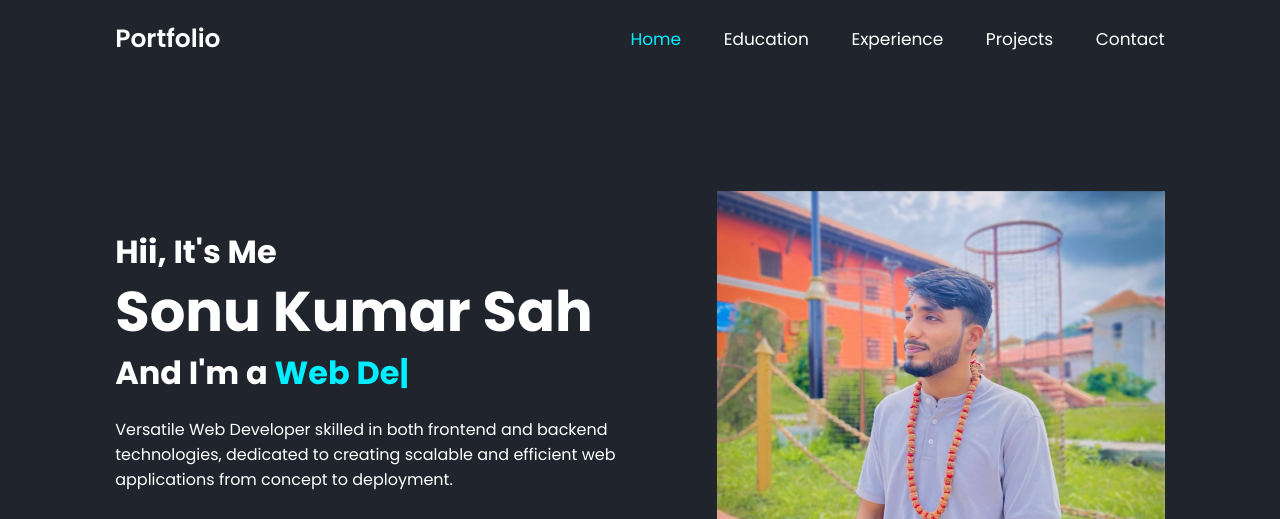
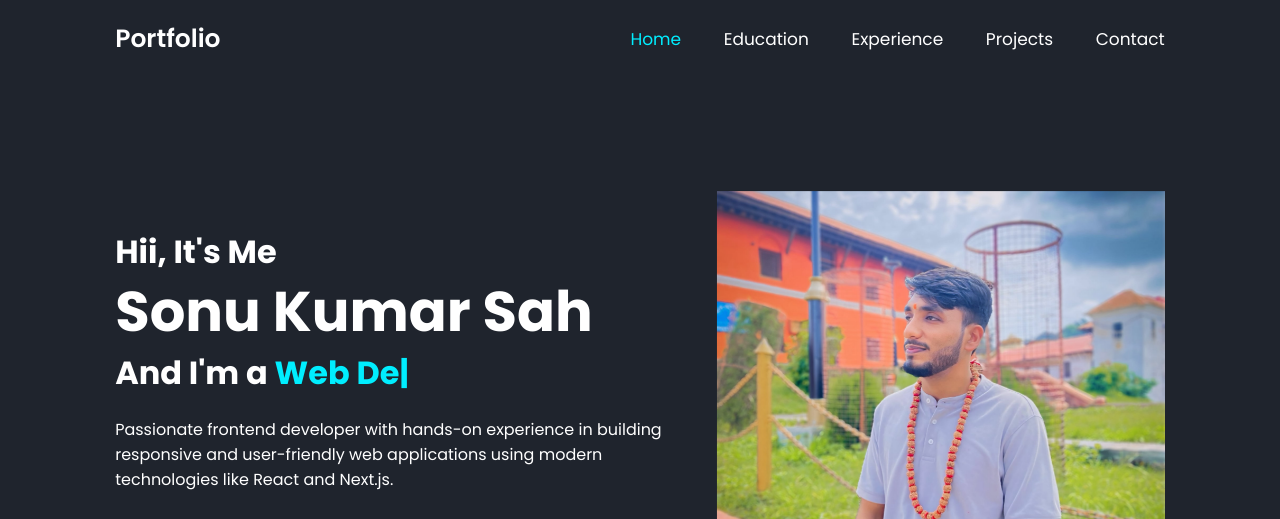
Before and after one commit to sonukumar112/Portfolio, a plain HTML site: page index.html in a window 1280 px wide. Shown: the top 519 px of the page. Drawn offline with nearby package versions, Linux system fonts and the light colour scheme.

Commit message:
Update index.html

```diff
--- a/index.html
+++ b/index.html
@@ -32,7 +32,7 @@
                 <h3> Hii, It's Me</h3>
                 <h1> Sonu Kumar Sah</h1>
                 <h3> And I'm a <span class="multiple-text"></span></h3>
-                <p>Versatile Web Developer skilled in both frontend and backend technologies, dedicated to creating scalable and efficient web applications from concept to deployment.</p>
+                <p>Passionate frontend developer with hands-on experience in building responsive and user-friendly web applications using modern technologies like React and Next.js.</p>
                 <div class="social-media">
                     <a href="https://www.instagram.com/sonu_sah_?igsh=d250cG4zcDE2dHNy" target="_blank"><i class="bx bxl-instagram-alt"></i></a>
                     <a href="https://www.linkedin.com/in/sonu-kumar-sah-832b16255/" target="_blank"><i class="bx bxl-linkedin"></i></a>
```
